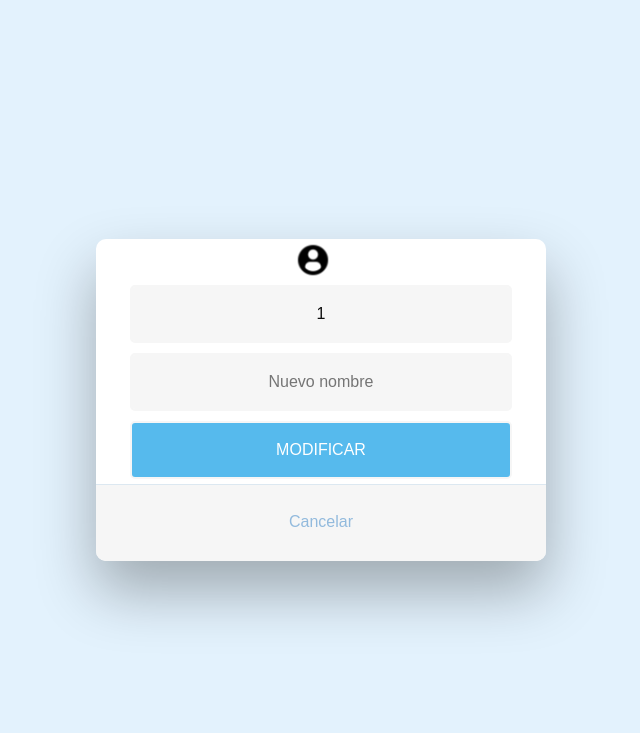
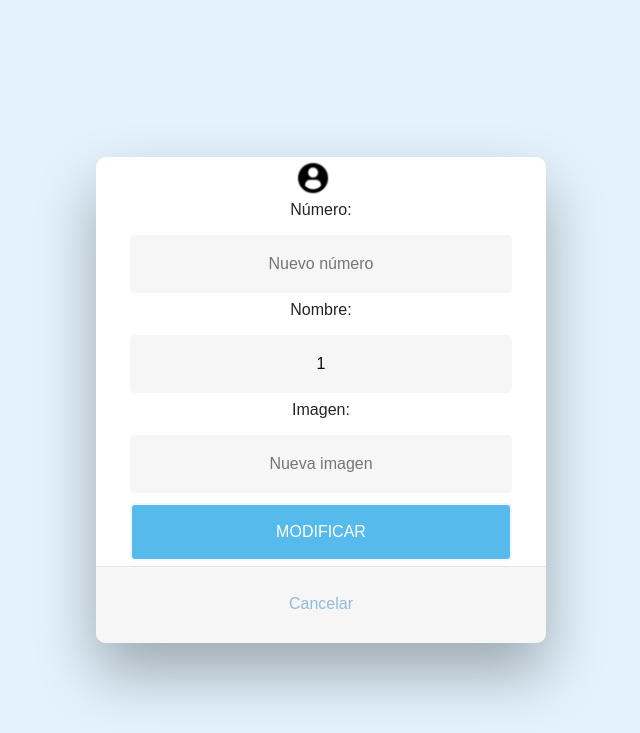
Before and after one commit to sergiovp/DAI, a Flask app: page /modificar_pokemon/1/ in a window 1280 px wide. Shown: the top 733 px of the page, without its empty margins (319-959 px from the left). Run offline with Flask 2, Linux system fonts and the light colour scheme; parts of the project's set-up code (start-up, migrations or seed data) failed here and were passed over.

Commit message:
Añadido al formulario la posibilidad de cambiar la imagen y el número

```diff
--- a/FlaskApp/app/templates/modificar_pokemon.html
+++ b/FlaskApp/app/templates/modificar_pokemon.html
@@ -4,10 +4,14 @@
 
 {% block formulario %}
     <form method="POST">
-        <input type="text" id="login" class="fadeIn second"
-            name="usuario" value="{{nombre}}" disabled>
-        <input type="text" id="login" class="fadeIn second"
+
+        <label for="num">Número:</label><input type="text" id="num" value="{{ numero }}" class="fadeIn second"
+            name="nuevo-numero" placeholder="Nuevo número">
+        <label for="nom">Nombre:</label><input type="text" id="nom" value="{{ nombre }}" class="fadeIn second"
             name="nuevo-nombre" placeholder="Nuevo nombre">
+        <label for="img">Imagen:</label><input type="text" id="img" value="{{ img }}" class="fadeIn second"
+            name="nueva-imagen" placeholder="Nueva imagen">
+
         <input type="submit" class="fadeIn fourth" value="Modificar">
     </form>
 {% endblock %}
```
